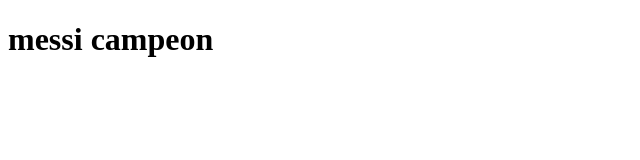
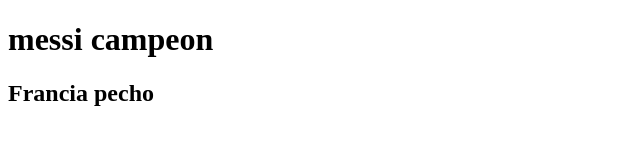
Before and after one commit to Lucastw1/proyecto1, a plain HTML site: page index2.html in a window 1280 px wide. Shown: the whole page, without its empty margins (0-640 px from the left). Drawn offline with Linux system fonts and the light colour scheme.

Commit message:
Agregando un commit diferente

```diff
--- a/index2.html
+++ b/index2.html
@@ -8,5 +8,6 @@
 </head>
 <body>
     <h1>messi campeon</h1>
+    <h2>Francia pecho</h2>
 </body>
 </html>
```
